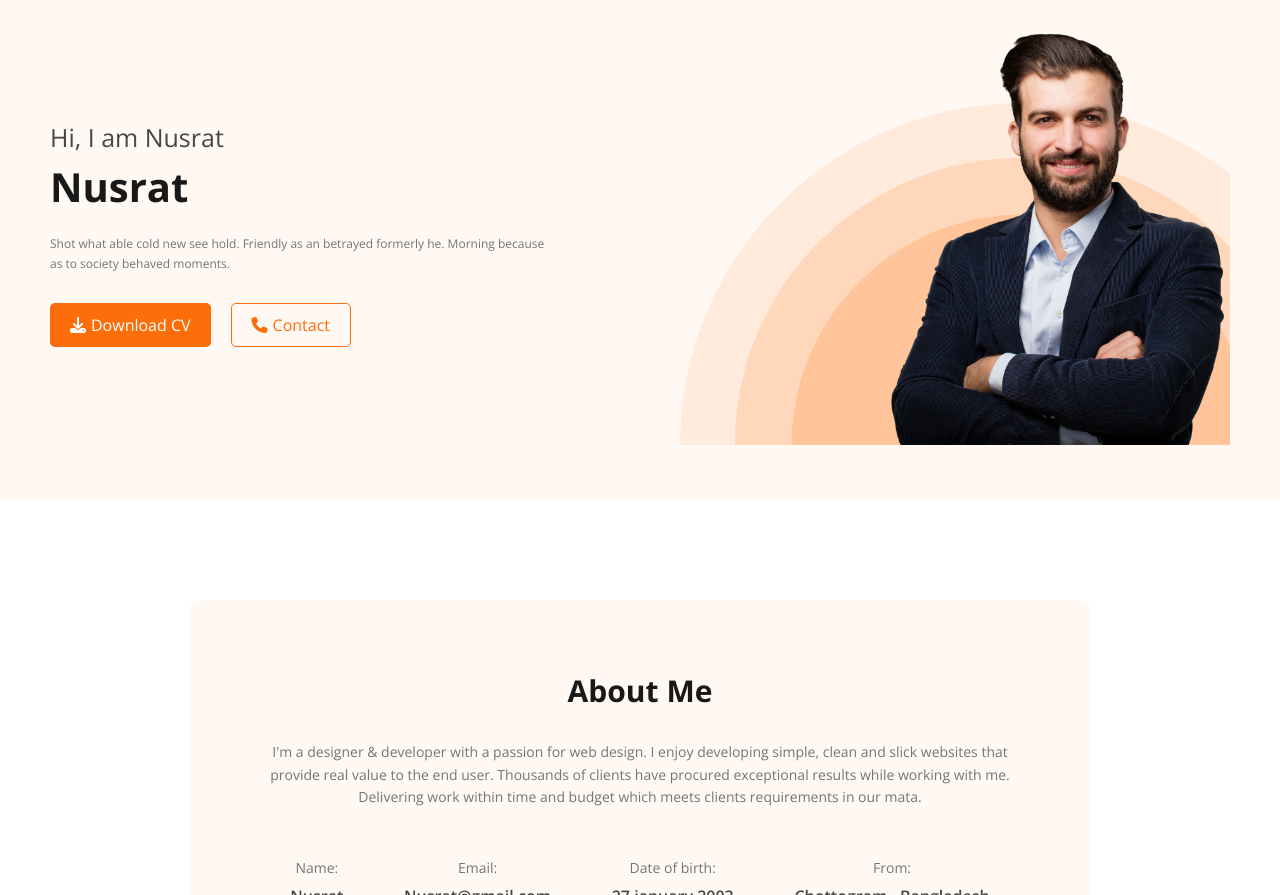
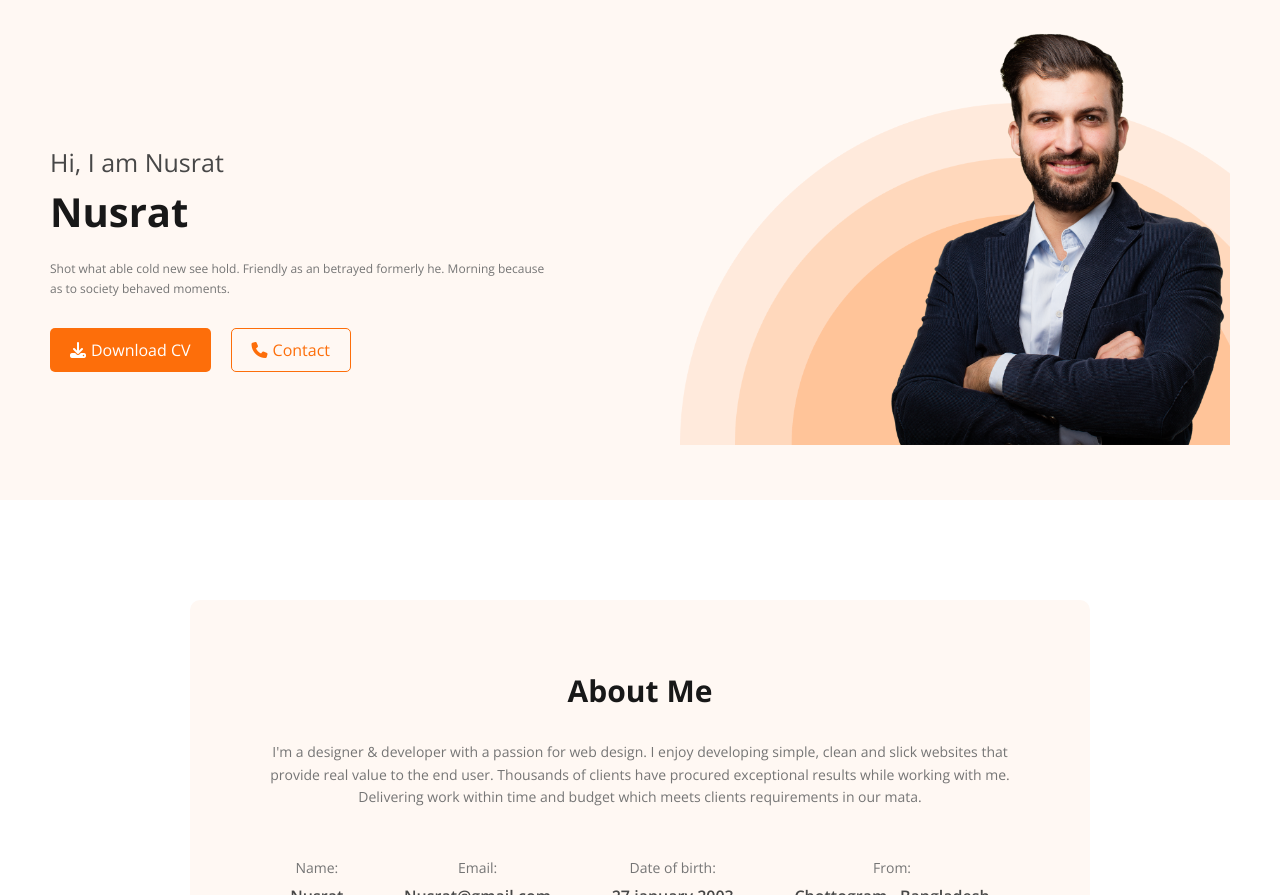
Before and after one commit to taspia2003/Tools-assignment1, a plain HTML site: page index.html in a window 1280 px wide. Shown: the part 907-1802 px from the top of the page. Drawn offline with nearby package versions, Linux system fonts and the light colour scheme.

Commit message:
Update style.css

```diff
--- a/style.css
+++ b/style.css
@@ -78,7 +78,7 @@ body {
     padding-bottom: 50px;
 }
 
-.mary {
+.Nusrat {
     padding-top: 50px;
 }
 
```
